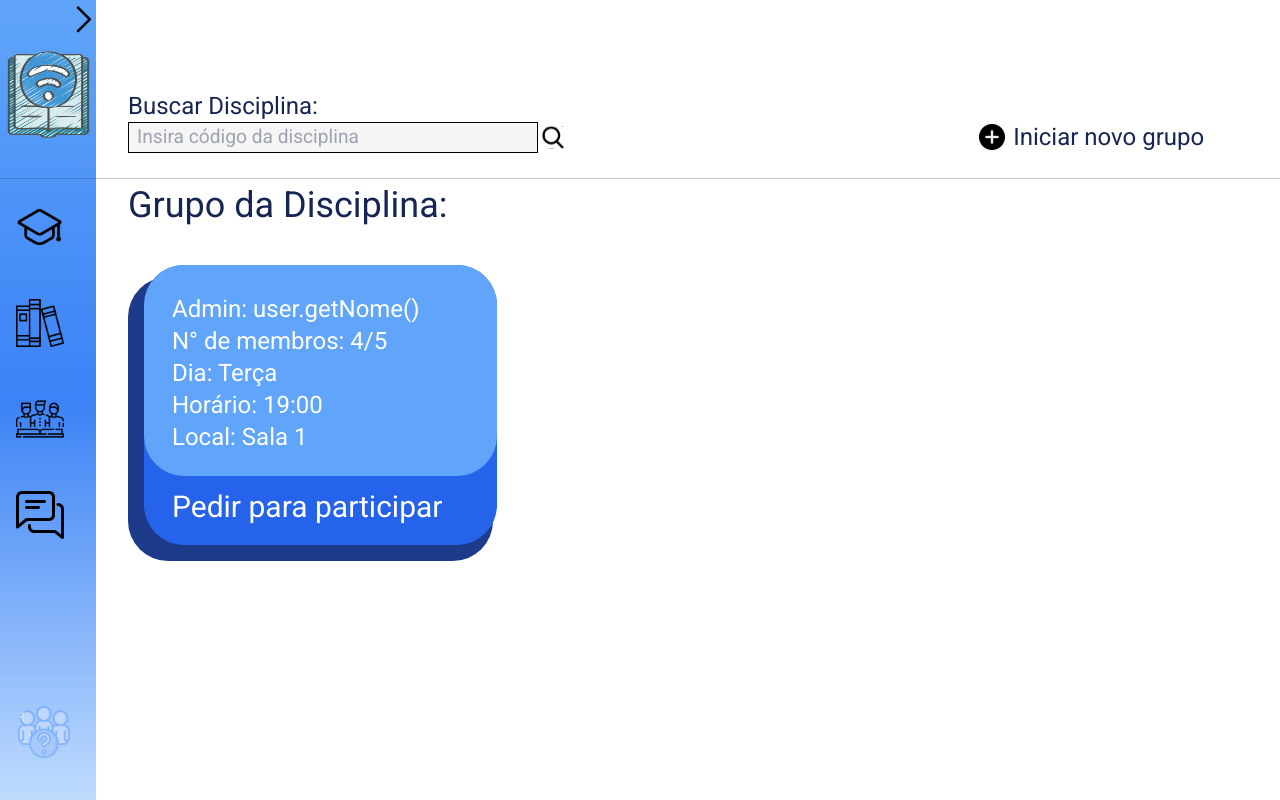
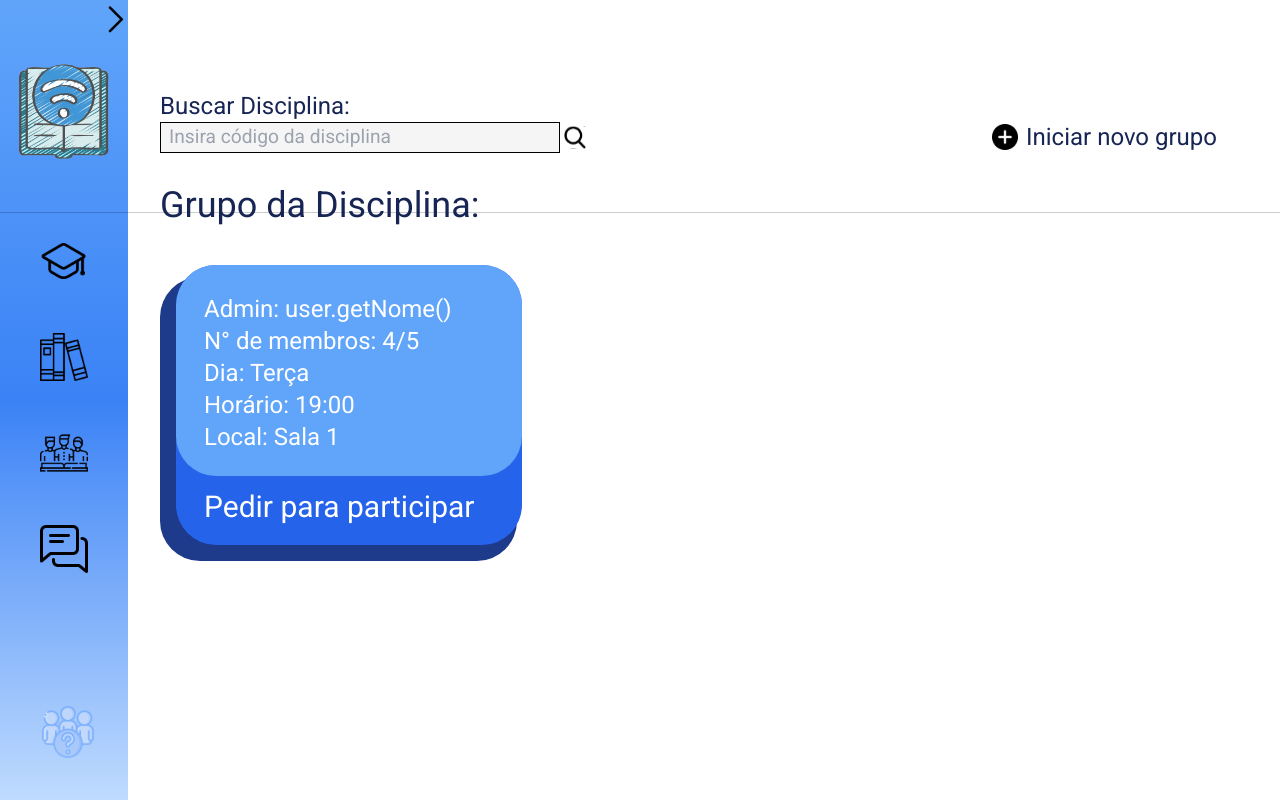
Before and after one commit to JVCA101/StudHelp, a React (Vite) app in the folder studHelp/: page /grupos in a window 1280 px wide. Built offline with nearby package versions, Linux system fonts and the light colour scheme; what tailwindcss-filters would draw is missing.

Commit message:
Mudando SideBar

```diff
--- a/studHelp/src/components/SideBar.tsx
+++ b/studHelp/src/components/SideBar.tsx
@@ -52,7 +52,7 @@ const SideBar = ({open, setOpen}: SideBarProps) =>  {
         <div className="flex select-none">
             <div
                 className={`${
-                    open ? "w-[100%] md:w-[40%] min-[1200px]:w-[25%]" : "w-[96px]"
+                    open ? "w-[100%] md:w-[40%] min-[1200px]:w-[25%]" : "w-[10%]"
                 } duration-1000 h-screen bg-gradient-to-b from-blue-400  via-blue-500  to-blue-200 relative`}
             >
                 <img
@@ -66,7 +66,7 @@ const SideBar = ({open, setOpen}: SideBarProps) =>  {
                     <img
                         src="./src/assets/logo.png"
                         className={`duration-500 w-32 py-2 px-1
-            } ${!open && "scale-[1] w-24 origin-left mt-10"}`}
+            } ${!open && "scale-[0.8] left-3 relative w-24 origin-left mt-10"}`}
                     />
                     <h1
                         className={`origin-left font-medium  max-sm:text-[0rem] sm:text-[2.50rem] left-3 duration-1000 py-4 ${
@@ -80,7 +80,7 @@ const SideBar = ({open, setOpen}: SideBarProps) =>  {
                     </h1>
                 </div>
                 <div
-                    className={`w-screen h-[1px] mt-7 bg-black opacity-20 ${!open && "mt-4"} `}
+                    className={`w-screen h-[1px] mt-7 bg-black opacity-20 ${!open && "-mt-2"} `}
                 ></div>
                 <ul className="">
                     {Menus.map((menu, index) => (
@@ -95,7 +95,7 @@ const SideBar = ({open, setOpen}: SideBarProps) =>  {
                             <img
                                 className={`w-16 scale-75 px-2  py-4 duration-1000  ${
                                     open && "rotate-[360deg]"
-                                } ${!open && "scale-[1.0]"}`}
+                                } ${!open && "scale-[1.0] left-6 relative"}`}
                                 src={`./src/assets/${menu.src}.svg`}
                             />
 
@@ -114,7 +114,7 @@ const SideBar = ({open, setOpen}: SideBarProps) =>  {
                     <img
                         src="./src/assets/about 1.svg"
                         className={`scale-[1.3] duration-500 ${open && "rotate-[360deg]"} ${
-                            !open && "scale-[0.69] py-2 "
+                            !open && "scale-[0.69] py-2 relative left-6"
                         }`}
                     />
                     <h1
--- a/studHelp/src/pages/DisciplinesPage.tsx
+++ b/studHelp/src/pages/DisciplinesPage.tsx
@@ -13,7 +13,7 @@ const DisciplinesPage = () => {
                     <SideBar open={open} setOpen={setOpen}/>
                 </div>
                 <div className = {`h-screen absolute text-blue-950 duration-1000
-      ${open ? " w-[50%] left-[50%] md:left-[40%] md:w-[60%] min-[1200px]:left-[25%]  min-[1200px]:w-[75%]": "w-[92%] left-[96px]" }`}>
+      ${open ? " w-[50%] left-[50%] md:left-[40%] md:w-[60%] min-[1200px]:left-[25%]  min-[1200px]:w-[75%]": "w-[90%] left-[10%]" }`}>
                 <SearchDisciplinesHeader />
                 <div className='mt-8 overflow-y-scroll'>
                 <DisciplinesBody />
--- a/studHelp/src/pages/GroupsPage.tsx
+++ b/studHelp/src/pages/GroupsPage.tsx
@@ -13,7 +13,7 @@ const GroupsPage = () => {
                 <SideBar open={open} setOpen={setOpen}/>
             </div>
             <div className = {`h-screen absolute text-blue-950 duration-1000
-      ${open ? " w-[50%] left-[50%] md:left-[40%] md:w-[60%] min-[1200px]:left-[25%]  min-[1200px]:w-[75%]": "w-[92%] left-[96px]" }`}>
+      ${open ? " w-[50%] left-[50%] md:left-[40%] md:w-[60%] min-[1200px]:left-[25%]  min-[1200px]:w-[75%]": "w-[90%] left-[10%]" }`}>
               <div className='flex w-full'>
                 <div className="w-full sm:w-1/2 md:w-1/3 lg:w-3/4">
                   <SearchDisciplinesHeader />
--- a/studHelp/src/pages/StudentPage.tsx
+++ b/studHelp/src/pages/StudentPage.tsx
@@ -12,12 +12,12 @@ const StudentPage = () => {
   const {open, setOpen} = useSideBarProps();
   return (
     <div className="w-screen h-screen">
-      <title>Aluno</title>
+      <title>Aluno  </title>
       <div className="absolute">
         <SideBar open={open} setOpen={setOpen} />
       </div>
       <div className={`h-screen absolute text-blue-950 duration-1000
-      ${open ? " w-[50%] left-[50%] md:left-[40%] md:w-[60%] min-[1200px]:left-[25%]  min-[1200px]:w-[75%]": "w-[92%] left-[96px]" }`}>
+      ${open ? " w-[50%] left-[50%] md:left-[40%] md:w-[60%] min-[1200px]:left-[25%]  min-[1200px]:w-[75%]": "w-[90%] left-[10%]" }`}>
         <HeaderAluno />
         <div className={`overflow-y-scroll px-8 h-[74%] mt-1`}>
           <BodyAlunoMaterias />
```
Also changed, not shown: studHelp/src/assets/graduation 1.svg.
